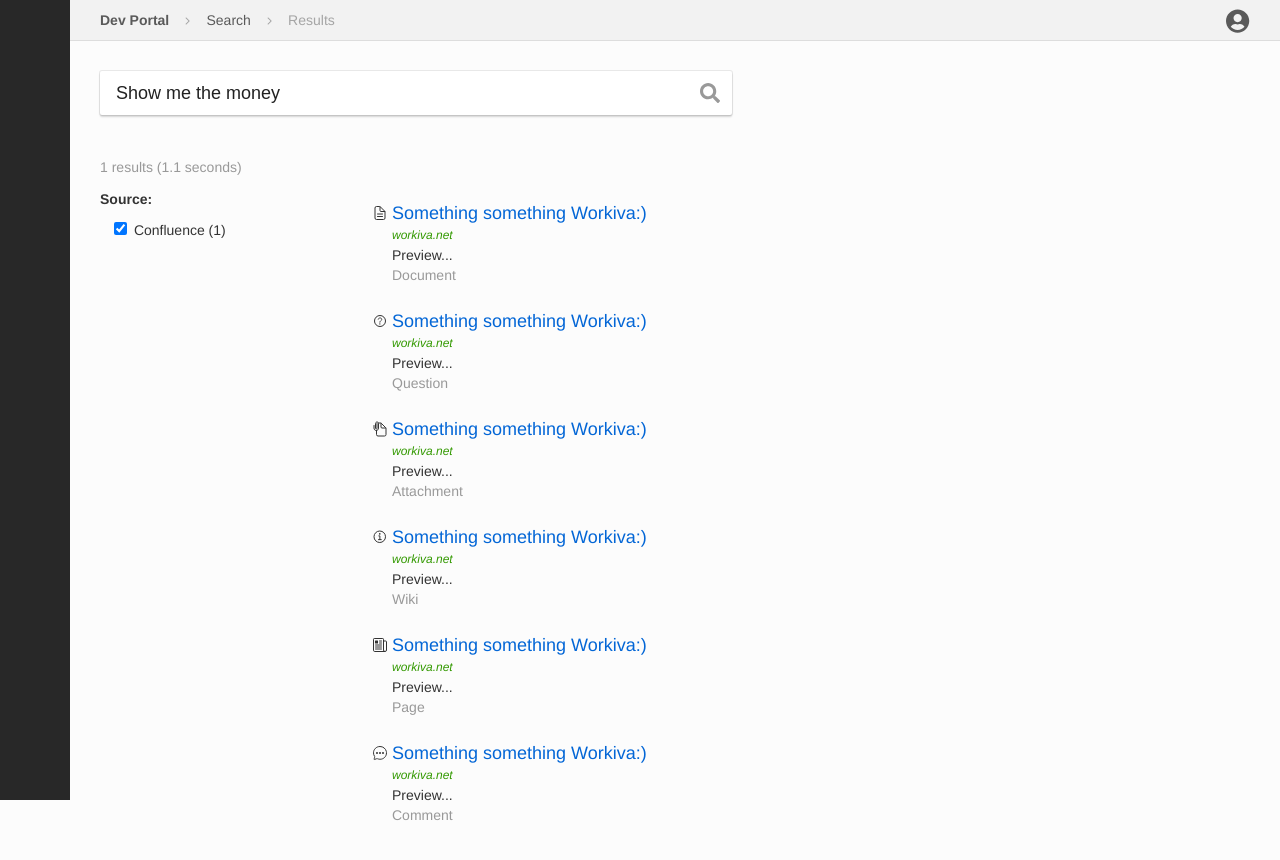
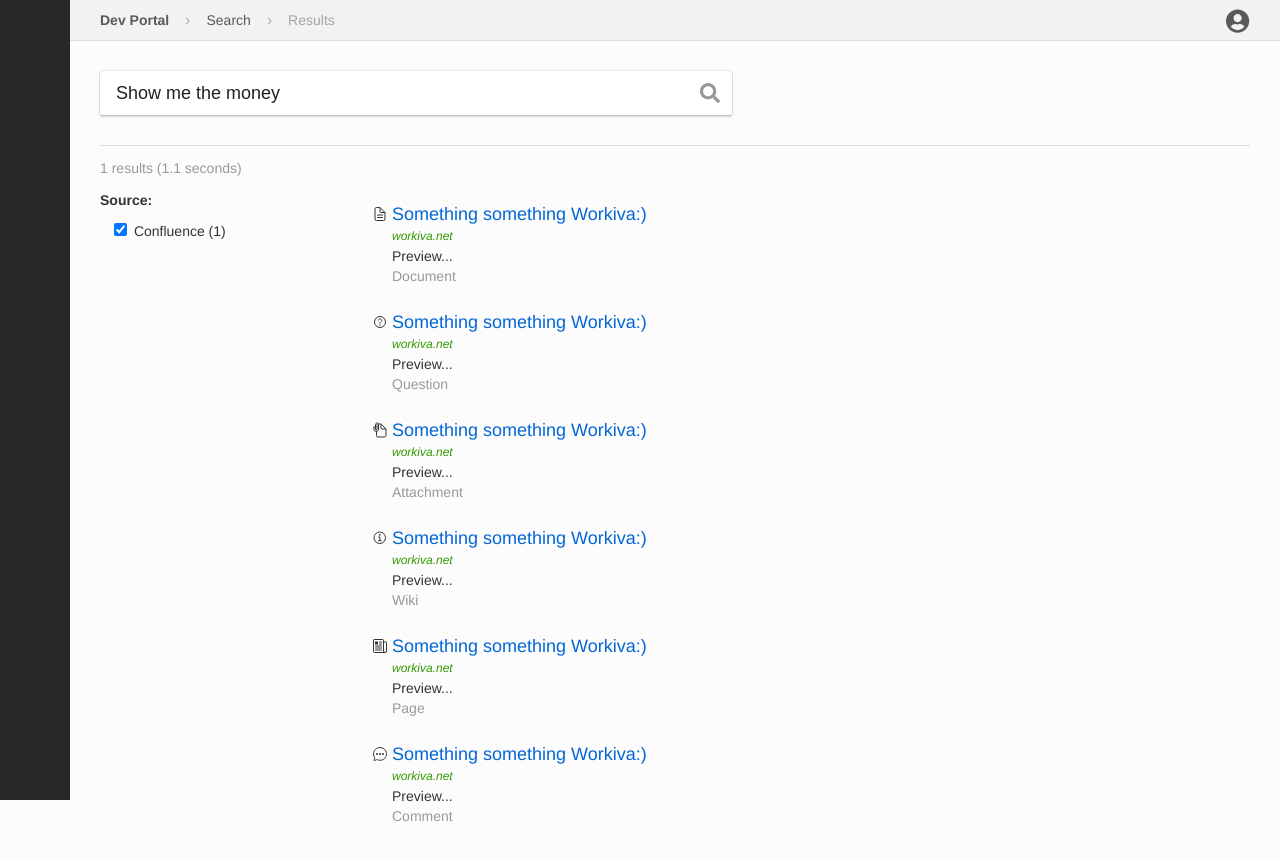
Before and after one commit to alexeyyermakov-wk/dev-portal-search-Icons, a plain HTML site: page Ionicons/index.html in a window 1280 px wide. Drawn offline with nearby package versions, Linux system fonts and the light colour scheme.

Commit message:
Re-added gray line

```diff
--- a/FontAwesome/styles.css
+++ b/FontAwesome/styles.css
@@ -58,6 +58,7 @@
 }
 
 .results-status {
+    border-top: 1px solid #ddd;
     color: #999999;
     margin-bottom: 12px;
     padding-top: 12px;
--- a/Ionicons/styles.css
+++ b/Ionicons/styles.css
@@ -58,6 +58,7 @@
 }
 
 .results-status {
+    border-top: 1px solid #ddd;
     color: #999999;
     margin-bottom: 12px;
     padding-top: 12px;
```
